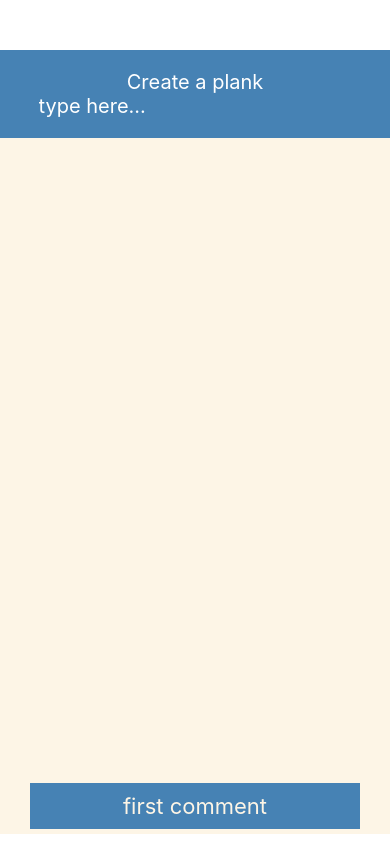
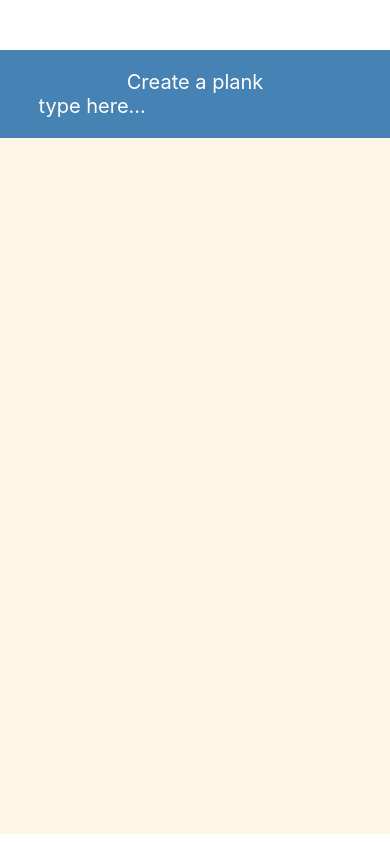
Before and after one commit to JamesLyddon/BridgeTest, a React Native app: screen / in a window 390 px wide. Built offline with nearby package versions, Linux system fonts and the light colour scheme.

Commit message:
implimented uuid

```diff
--- a/App.js
+++ b/App.js
@@ -1,10 +1,11 @@
 import { useState } from 'react'
 import { StatusBar } from 'expo-status-bar'
 import { StyleSheet, Text, TextInput, View } from 'react-native'
+import uuid from 'react-native-uuid'
 
 export default function App() {
   const [userText, setUserText] = useState('')
-  const [textLog, setTextLog] = useState(['first comment'])
+  const [textLog, setTextLog] = useState([])
 
   return (
     <View style={styles.container}>
@@ -24,7 +25,9 @@
       <View style={styles.textLog}>
         <View>
           {textLog.map((text) => (
-            <Text style={styles.logs}>{text}</Text>
+            <Text key={uuid.v4()} style={styles.logs}>
+              {text}
+            </Text>
           ))}
         </View>
       </View>
@@ -54,6 +57,7 @@
     backgroundColor: 'oldlace',
     alignItems: 'center',
     marginBottom: 10,
+    elevation: -1,
   },
   logs: {
     textAlign: 'center',
--- a/package.json
+++ b/package.json
@@ -15,6 +15,7 @@
     "react": "17.0.2",
     "react-dom": "17.0.2",
     "react-native": "0.68.2",
+    "react-native-uuid": "^2.0.1",
     "react-native-web": "0.17.7"
   },
   "devDependencies": {
```
Also changed, not shown: 1 other file (tests, documents, lock files or other folders).
